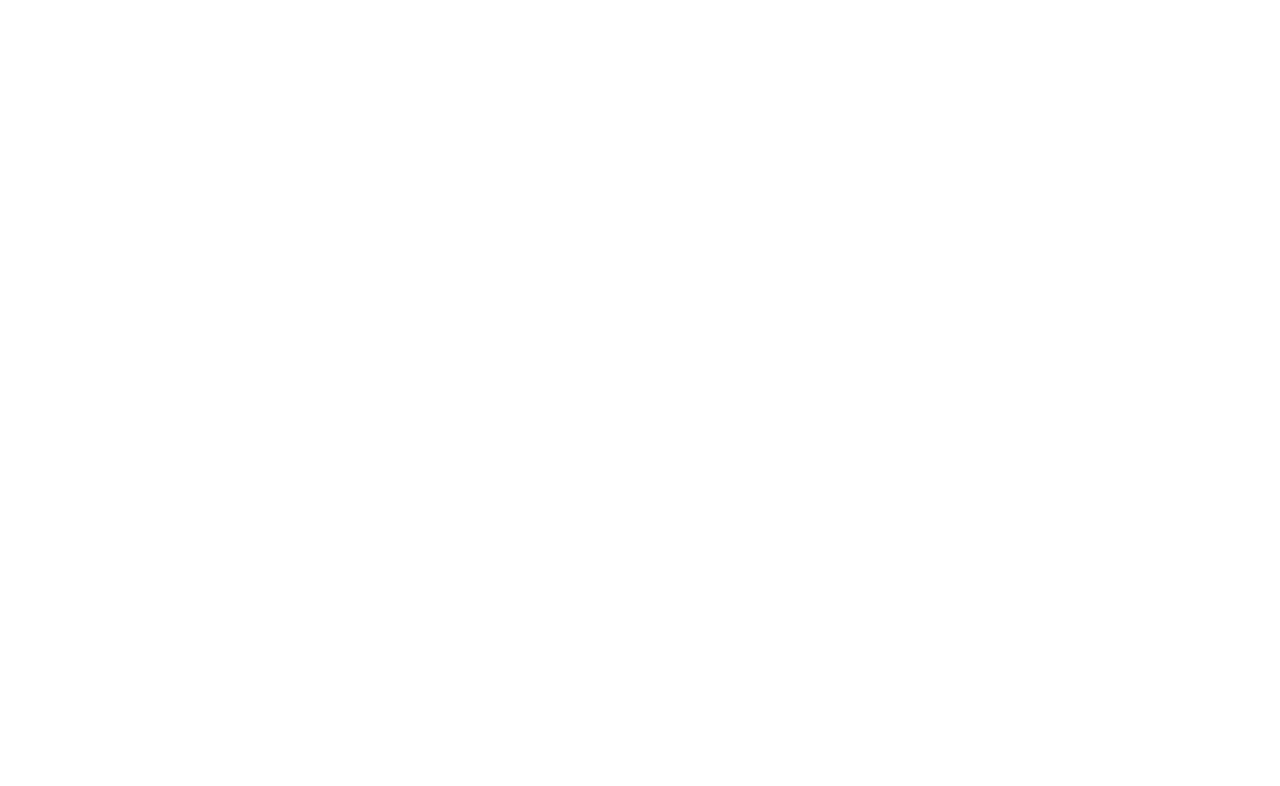
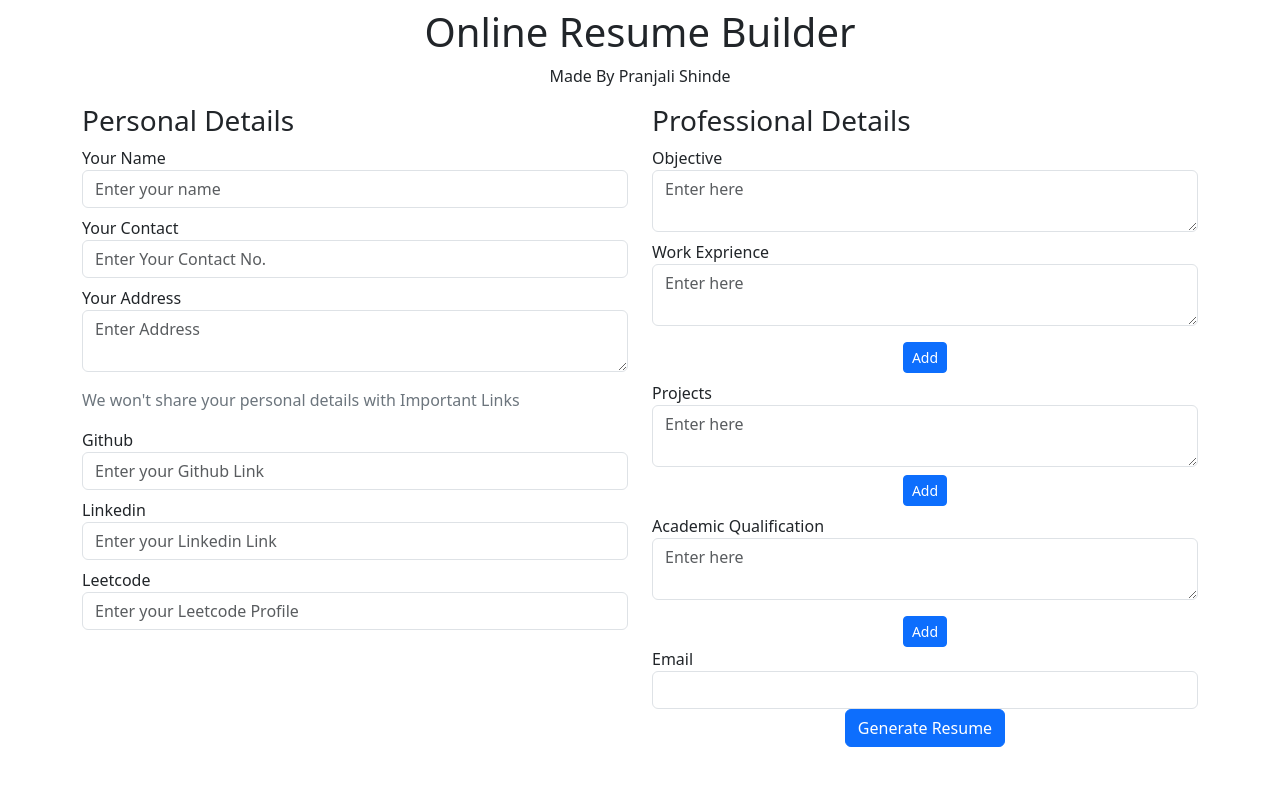
Before and after one commit to shindepranjal/Online-Resume-Builder, a plain HTML site: page index.html in a window 1280 px wide. Drawn offline with nearby package versions, Linux system fonts and the light colour scheme.

Commit message:
Create Form

```diff
--- a/index.html
+++ b/index.html
@@ -4,7 +4,9 @@
   <meta charset="UTF-8">
   <meta name="viewport" content="width=device-width, initial-scale=1.0">
 
-<link rel="stylesheet" href="style.css">
+  <link href="https://cdn.jsdelivr.net/npm/bootstrap@5.3.2/dist/css/bootstrap.min.css" rel="stylesheet" integrity="sha384-T3c6CoIi6uLrA9TneNEoa7RxnatzjcDSCmG1MXxSR1GAsXEV/Dwwykc2MPK8M2HN" crossorigin="anonymous"/>
+
+<link rel="stylesheet" href="style.css"/>
 
 
 
@@ -13,6 +15,117 @@
 </head>
 <body>
 
+  <!--here goes html code -->
+  <div class="container">
+  <h1 class="text-center my-2">Online Resume Builder</h1>
+  <p class="text-center">Made By Pranjali Shinde </p>
+
+  <div class="row">
+    <div class="col-md-6">
+      <!--first column-->
+      <h3>Personal Details</h3>
+      <div class="form-group">
+        <label for="nameField">Your Name</label>
+        <input type="text" id="nameField" placeholder="Enter your name" class="form-control"/>
+    </div>
+
+    <div class="form-group mt-2">
+      <label for="contactField">Your Contact</label>
+      <input type="text" id="contactField" placeholder="Enter Your Contact No." class="form-control"/>
+  </div>
+
+  <div class="form-group mt-2">
+    <label for="addressField">Your Address</label>
+    <textarea type="text" id="addressField" placeholder="Enter Address" class="form-control"></textarea>
+  </div>
+
+  <p class="text-secondary mt-3">We won't share your personal details with <anyone>Important Links</anyone></p>
+
+  <div class="form-group mt-2">
+    <label for="GithubField">Github</label>
+    <input type="text" id="GithubField" placeholder="Enter your Github Link" class="form-control"/>
+</div>
+
+<div class="form-group mt-2">
+  <label for="LinkedinField">Linkedin</label>
+  <input type="text" id="LinkedinField" placeholder="Enter your Linkedin Link" class="form-control"/>
+</div>
+
+<div class="form-group mt-2">
+  <label for="leetcodeField">Leetcode</label>
+  <input type="text" id="leetcodeField" placeholder="Enter your Leetcode Profile" class="form-control"/>
+</div>
+
+    </div>
+
+    <div class="col-md-6">
+      <!--second column-->
+      <h3>Professional Details</h3>
+
+      <div class="form-group mt-2">
+        <label for="ObjectiveField">Objective</label>
+        <textarea
+         placeholder="Enter here"
+         class="form-control "></textarea>
+      </div>
+
+      <div class="form-group mt-2" id="we">
+        <label for="">Work Exprience</label>
+        <textarea
+        placeholder="Enter here"
+         class="form-control weField"></textarea>
+
+         <!--new textarea-->
+
+
+
+      <div class="container text-center mt-2" id="weAddButton">
+        <button onclick ="addNewWEField()" class="btn btn-primary btn-sm mt-2">Add</button>
+      </div>
+    </div>
+
+
+
+      <div class="form-group mt-2">
+        <label for="">Projects</label>
+        <textarea
+        placeholder="Enter here"
+         class="form-control prField"></textarea>
+      </div>
+      <div class="container text-center">
+        <button class="btn btn-primary btn-sm mt-2">Add</button>
+      </div>
+
+      <div class="form-group mt-2">
+        <label for="">Academic Qualification</label>
+        <textarea
+        placeholder="Enter here"
+         class="form-control eqField"></textarea>
+
+      <div class="container text-center mt-2"id="aqAddButton">
+        <button class="btn btn-primary btn-sm mt-2">Add</button>
+      </div>
+    </div>
+
+      <div class="form-group">
+        <label for="emailField">Email</label>
+        <input type="text" id="emailField" class="form-control"/>
+
+
+  </div>
+
+<div class="container text-center mt- 3">
+  <button class="btn btn-primary" id="generateResume">Generate Resume</button>
+</div>
+
+  </div>
+
+
+
+
+  <script src="https://cdn.jsdelivr.net/npm/@popperjs/core@2.11.8/dist/umd/popper.min.js" integrity="sha384-I7E8VVD/ismYTF4hNIPjVp/Zjvgyol6VFvRkX/vR+Vc4jQkC+hVqc2pM8ODewa9r" crossorigin="anonymous"></script>
+<script src="https://cdn.jsdelivr.net/npm/bootstrap@5.3.2/dist/js/bootstrap.min.js" integrity="sha384-BBtl+eGJRgqQAUMxJ7pMwbEyER4l1g+O15P+16Ep7Q9Q+zqX6gSbd85u4mG4QzX+" crossorigin="anonymous"></script>
+
   <script src="script.js"></script>
 
 </body>
--- a/script.js
+++ b/script.js
@@ -0,0 +1,10 @@
+function addNewWEField(){
+  // console.log("adding new field");
+let newNode=document.createElement('textarea')
+newNode.classList.add('form-control')
+newNode.classList.add('weField')
+
+let weob=document.getElementById("we");
+let weAddButtonob=document.getElementById("weAddButton");
+weob.insertBefore(newNode,weAddButtonob);
+}
```
